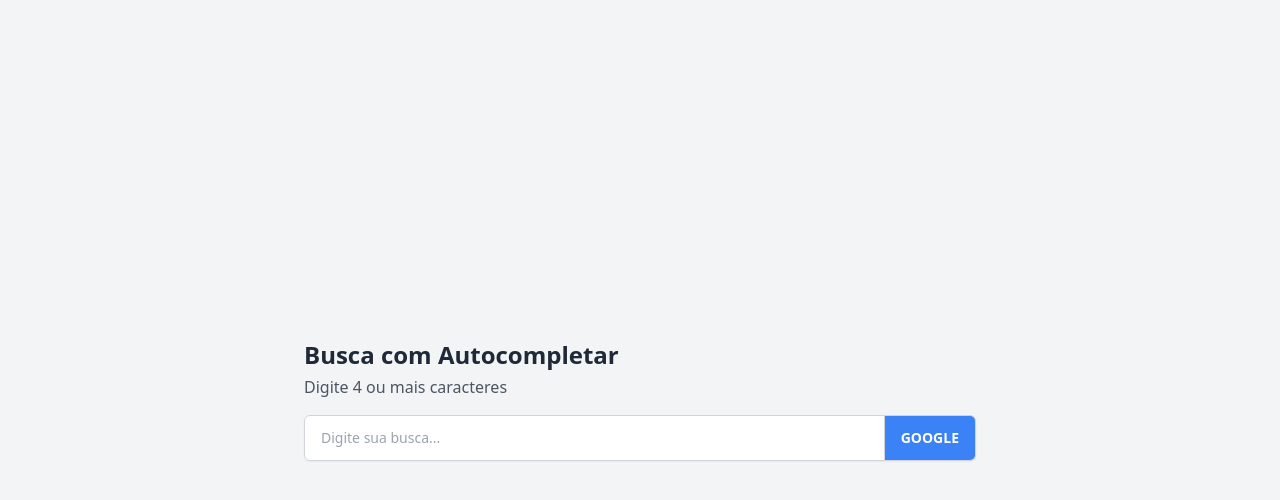
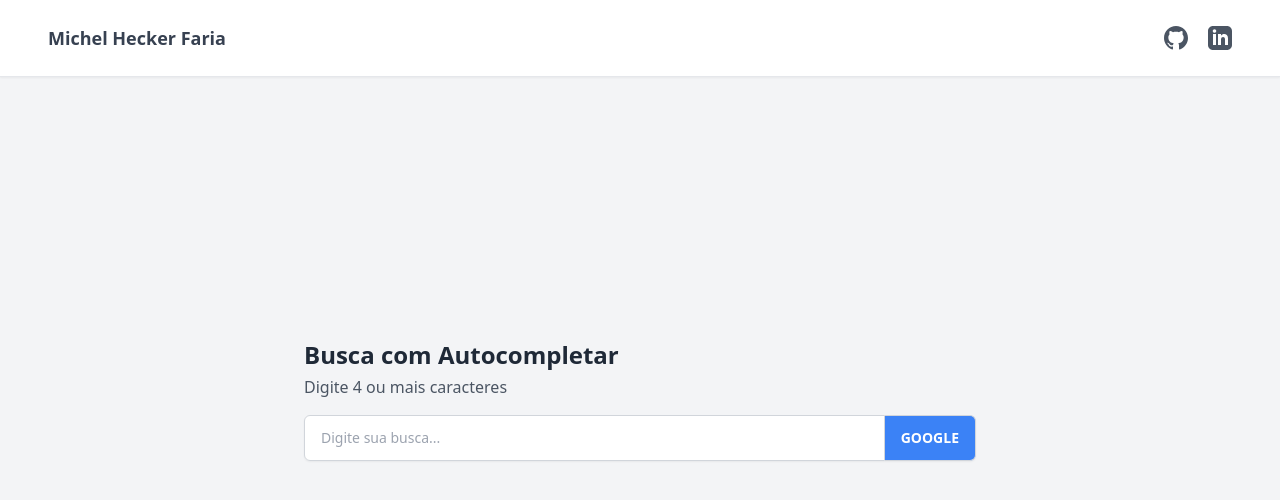
Before and after one commit to MichelH7cker/autocomplete, a React (Vite) app in the folder frontend/: page / in a window 1280 px wide. Shown: the top 500 px of the page. Built offline with nearby package versions, Linux system fonts and the light colour scheme.

Commit message:
feat: add a header with my personal informations XD

```diff
--- a/frontend/src/App.tsx
+++ b/frontend/src/App.tsx
@@ -1,11 +1,16 @@
 import SearchAutocomplete from "./components/SearchAutocomplete";
+import Header from "./components/Header";
 
 function App() {
   return (
-    <div className="w-full min-h-screen flex items-center justify-center bg-gray-100 dark:bg-gray-900 p-4">
-      <div className="w-full max-w-2xl">
-        <SearchAutocomplete />
-      </div>
+    <div className="w-full min-h-screen bg-gray-100 dark:bg-gray-900">
+      <Header />
+      <main className="w-full min-h-screen flex items-center justify-center p-4">
+        <div className="w-full max-w-2xl">
+          <SearchAutocomplete />
+        </div>
+      </main>
+
     </div>
   )
 }
--- /dev/null
+++ b/frontend/src/components/Header.tsx
@@ -0,0 +1,61 @@
+import React from 'react';
+
+const GitHubIcon = () => (
+  <svg
+    xmlns="http://www.w3.org/2000/svg"
+    width="24"
+    height="24"
+    viewBox="0 0 24 24"
+    fill="currentColor"
+    className="transform hover:scale-110 transition-transform duration-200"
+  >
+    <path d="M12 0c-6.626 0-12 5.373-12 12 0 5.302 3.438 9.8 8.207 11.387.599.111.793-.261.793-.577v-2.234c-3.338.726-4.033-1.416-4.033-1.416-.546-1.387-1.333-1.756-1.333-1.756-1.089-.745.083-.729.083-.729 1.205.084 1.839 1.237 1.839 1.237 1.07 1.834 2.807 1.304 3.492.997.107-.775.418-1.305.762-1.604-2.665-.305-5.467-1.334-5.467-5.931 0-1.311.469-2.381 1.236-3.221-.124-.303-.535-1.524.117-3.176 0 0 1.008-.322 3.301 1.23.957-.266 1.983-.399 3.003-.404 1.02.005 2.047.138 3.006.404 2.291-1.552 3.297-1.23 3.297-1.23.653 1.653.242 2.874.118 3.176.77.84 1.235 1.91 1.235 3.221 0 4.609-2.807 5.624-5.479 5.921.43.372.823 1.102.823 2.222v3.293c0 .319.192.694.801.576 4.765-1.589 8.199-6.086 8.199-11.386 0-6.627-5.373-12-12-12z" />
+  </svg>
+);
+
+const LinkedInIcon = () => (
+  <svg
+    xmlns="http://www.w3.org/2000/svg"
+    width="24"
+    height="24"
+    viewBox="0 0 24 24"
+    fill="currentColor"
+    className="transform hover:scale-110 transition-transform duration-200"
+  >
+    <path d="M19 0h-14c-2.761 0-5 2.239-5 5v14c0 2.761 2.239 5 5 5h14c2.762 0 5-2.239 5-5v-14c0-2.761-2.238-5-5-5zm-11 19h-3v-11h3v11zm-1.5-12.268c-.966 0-1.75-.79-1.75-1.764s.784-1.764 1.75-1.764 1.75.79 1.75 1.764-.783 1.764-1.75 1.764zm13.5 12.268h-3v-5.604c0-3.368-4-3.113-4 0v5.604h-3v-11h3v1.765c1.396-2.586 7-2.777 7 2.476v6.759z" />
+  </svg>
+);
+
+
+export default function Header() {
+  return (
+    <header className="w-full absolute top-0 left-0 bg-white dark:bg-gray-800 border-b border-gray-200 dark:border-gray-700 shadow-sm py-4 px-8 sm:py-6 sm:px-12">
+      <div className="bg-max-w-7xl mx-auto flex justify-between items-center">
+        <div className="text-lg font-bold text-gray-700 dark:text-gray-300">
+          Michel Hecker Faria
+        </div>
+
+        <div className="flex items-center space-x-5 text-gray-600 dark:text-gray-400">
+          <a
+            href="https://github.com/MichelH7cker"
+            target="_blank"
+            rel="noopener noreferrer"
+            aria-label="GitHub Profile"
+            className="hover:text-gray-900 dark:hover:text-white"
+          >
+            <GitHubIcon />
+          </a>
+          <a
+            href="https://www.linkedin.com/in/michelheckerfaria/"
+            target="_blank"
+            rel="noopener noreferrer"
+            aria-label="LinkedIn Profile"
+            className="hover:text-blue-500"
+          >
+            <LinkedInIcon />
+          </a>
+        </div>
+      </div>
+    </header>
+  );
+}
```
